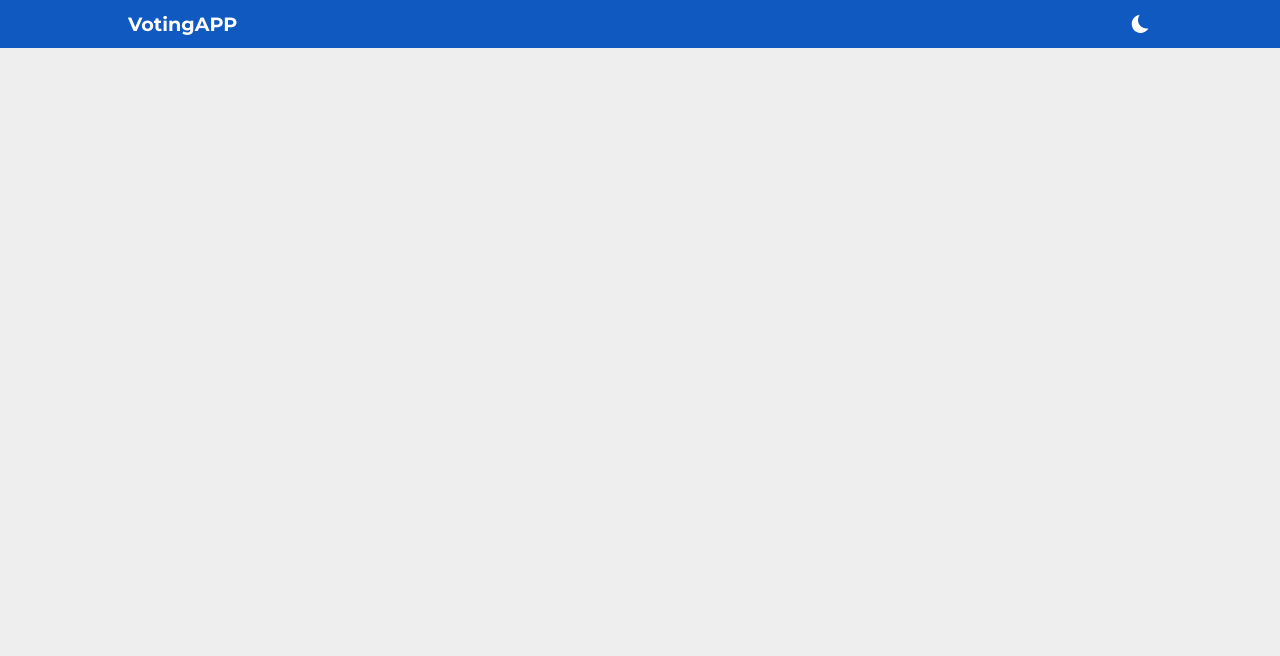
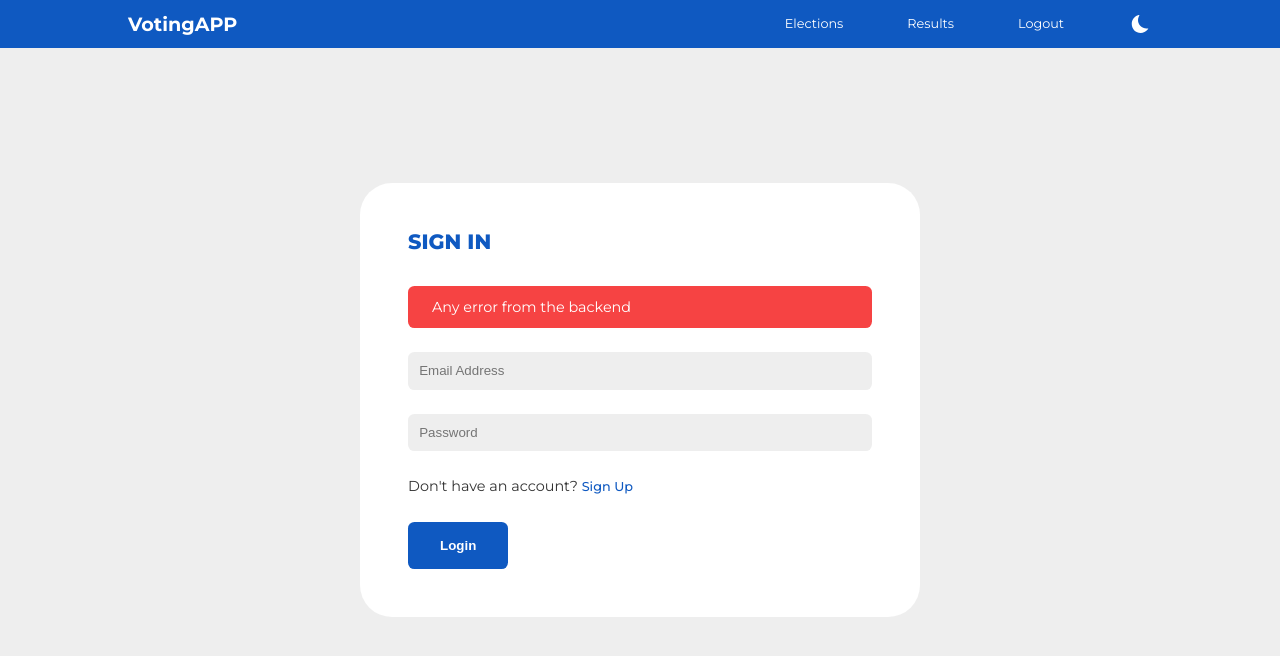
Before and after one commit to Michaels042/testvoter, a React (Create React App) app: page / in a window 1280 px wide. Shown: the top 656 px of the page. Built offline with nearby package versions, Linux system fonts and the light colour scheme.

Commit message:
added content for register and login page

```diff
--- a/src/components/Navbar.jsx
+++ b/src/components/Navbar.jsx
@@ -5,7 +5,7 @@ import { AiOutlineClose } from "react-icons/ai";
 import { Link, NavLink } from 'react-router-dom'
 
 const Navbar = () => {
-  const [showNav, setShowNav] = useState(false)
+  const [showNav, setShowNav] = useState(window.innerWidth < 600 ? false : true)
   const [darkTheme, setDarkTheme] = useState(localStorage.getItem
     ('voting-app-theme') || "")
 
@@ -20,7 +20,7 @@ const Navbar = () => {
 
   // function to change toggle theme
   const changeThemeHandler = () => {
-    if(localStorage.getItem('voting-app-theme') == 'dark'){
+    if(localStorage.getItem('voting-app-theme') === 'dark'){
       localStorage.setItem('voting-app-theme', '')
     } else {
       localStorage.setItem('voting-app-theme', 'dark')
--- a/src/index.css
+++ b/src/index.css
@@ -109,6 +109,7 @@ button {
     background: var(--color-gray-100);
     color: var(--color-gray-900);
     font-weight: 600;
+    padding: 1rem 2rem;
     text-align: center;
     border-radius: var(--radius-1);
     transition: var(--transition);
@@ -226,6 +227,59 @@ nav {
 
 
 
+/*================= REGISTER ====================*/
+
+.register {
+    display: grid;
+    place-items: center;
+    height: 100vh;
+}
+
+.register__container {
+    width: 35rem;
+    background: var(--color-gray-0);
+    padding: 3rem;
+    border-radius: var(--radius-5);
+}
+
+.register__container h2 {
+    margin-bottom: 2rem;
+    color: var(--color-primary);
+}
+
+.register form {
+    display: flex;
+    flex-direction: column;
+    gap: 1.5rem;
+}
+
+.register form input {
+    padding: 0.7rem;
+    background: var(--color-gray-100);
+    border-radius: var(--radius-1);
+    color: var(--color-gray-900);
+}
+
+.register form p > a {
+    color: var(--color-primary);
+    font-weight: 500;
+}
+
+.form__error-message {
+    background: var(--color-danger);
+    color: var(--color-gray-0);
+    padding: 0.6rem 1.5rem;
+    border-radius: var(--radius-1);
+}
+
+
+
+
+
+
+
+
+
 /*================= MEDIA QUERIES (small screens) ====================*/
 @media screen and (max-width: 600px){
     .container {
--- a/src/pages/Login.jsx
+++ b/src/pages/Login.jsx
@@ -1,8 +1,31 @@
-import React from 'react'
+import React, { useState } from 'react'
+import { Link } from 'react-router-dom'
 
 const Login = () => {
+  const [userData, setUserData] = useState({fullName: "", email: "", password: "", password2: ""})
+
+// function to change controlled inputs
+  const changeInputHandler = (e) => {
+    setUserData(prevState => {
+      return {...prevState, [e.target.name]: e.target.value}
+    })
+  }
+
   return (
-    <div>Login</div>
+    <section className='register'>
+      <div className='container register__container'>
+        <h2>Sign In</h2>
+        <form>
+          <p className="form__error-message">Any error from the backend</p>
+          <input type="email" name='email' placeholder='Email Address' onChange={changeInputHandler}
+           autoComplete='true' />
+          <input type="password" name='password' placeholder='Password' onChange={changeInputHandler}
+           autoComplete='true' />
+          <p>Don't have an account? <Link to='/register'>Sign Up</Link></p>
+          <button type="submit" className="btn primary">Login</button>
+        </form>
+      </div>
+    </section>
   )
 }
 
--- a/src/pages/Register.jsx
+++ b/src/pages/Register.jsx
@@ -1,8 +1,36 @@
-import React from 'react'
+import React, { useState } from 'react'
+import { Link } from 'react-router-dom'
 
 const Register = () => {
+  const [userData, setUserData] = useState({fullName: "", email: "", password: "", password2: ""})
+
+// function to change controlled inputs
+  const changeInputHandler = (e) => {
+    setUserData(prevState => {
+      return {...prevState, [e.target.name]: e.target.value}
+    })
+  }
+
+
   return (
-    <div>Register</div>
+    <section className='register'>
+      <div className='container register__container'>
+        <h2>Sign Up</h2>
+        <form>
+          <p className="form__error-message">Any error from the backend</p>
+          <input type="text" name='fullName' placeholder='Full Name' onChange={changeInputHandler}
+           autoComplete='true' autoFocus />
+          <input type="email" name='email' placeholder='Email Address' onChange={changeInputHandler}
+           autoComplete='true' />
+          <input type="password" name='password' placeholder='Password' onChange={changeInputHandler}
+           autoComplete='true' />
+          <input type="password" name='password2' placeholder='Confirm Password' onChange={changeInputHandler}
+           autoComplete='true' />
+          <p>Already have an account? <Link to='/login'>Sign In</Link></p>
+          <button type="submit" className="btn primary">Register</button>
+        </form>
+      </div>
+    </section>
   )
 }
 
```
